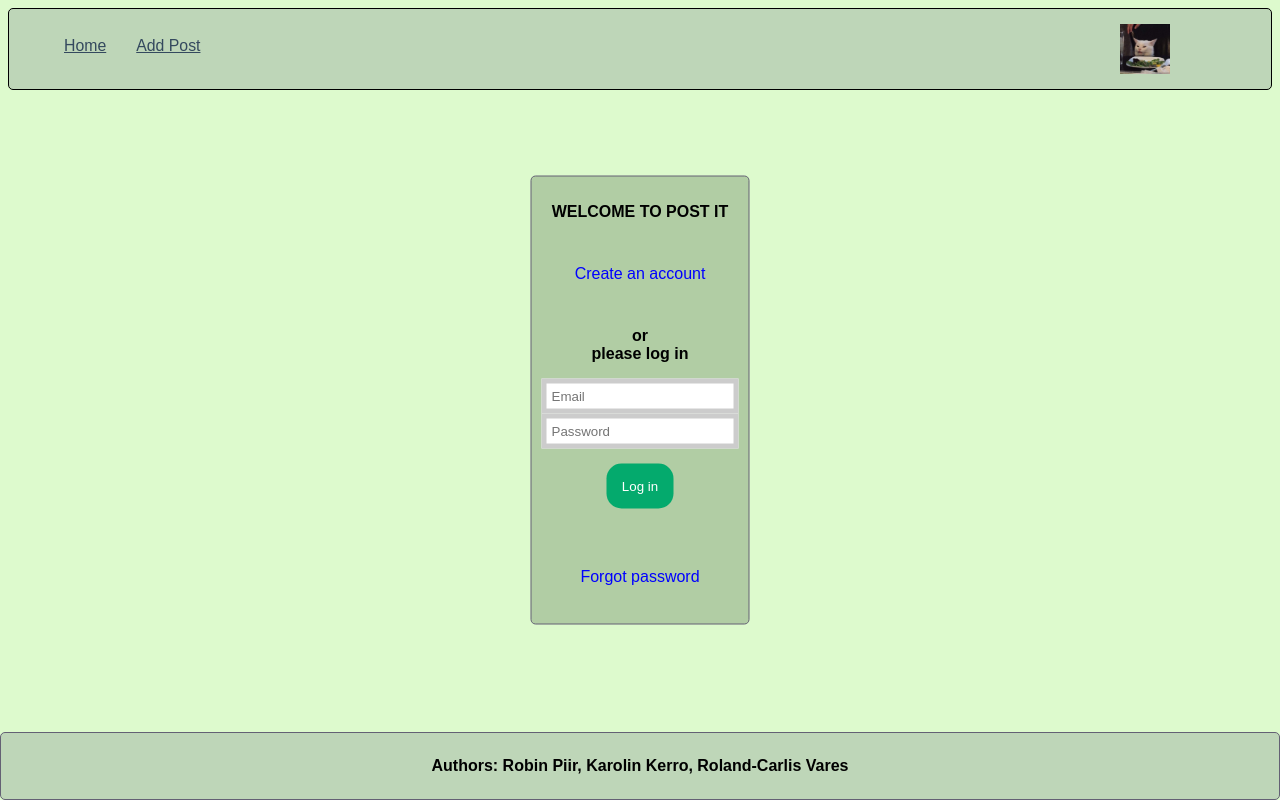
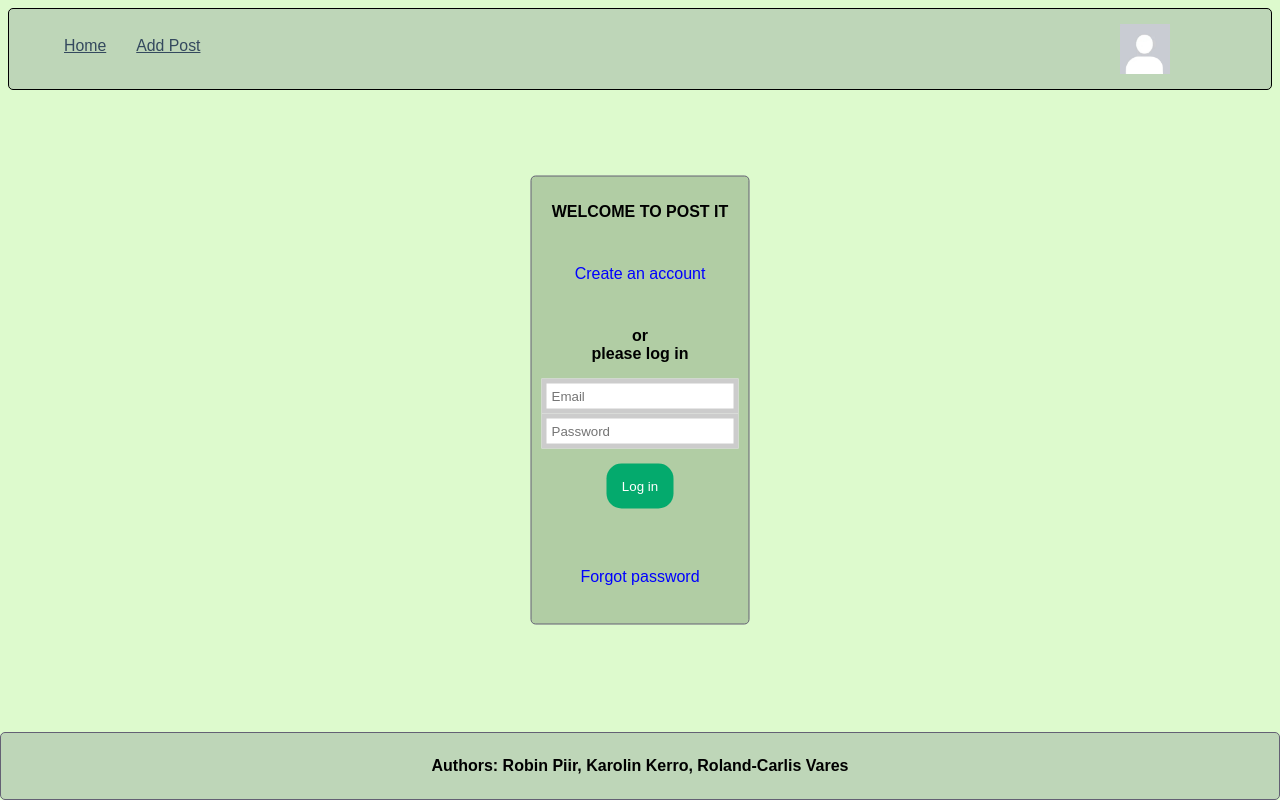
Before and after one commit to RobinPiir/WAD2023, a plain HTML site: page login.html in a window 1280 px wide. Drawn offline with Linux system fonts and the light colour scheme.

Commit message:
Added not logged in image

```diff
--- a/login.html
+++ b/login.html
@@ -14,7 +14,7 @@
         </ul>
         <div class="dropdown">
             <button onclick="toggleDropdown()" class="dropdown">
-                <img src="res/images/Vares.png" width="50" height="50" alt="My picture">
+                <img src="res/images/pfp.png" width="50" height="50" alt="My picture">
                 <div id="dropdown-menu" class="dropdown-content">
                     <a href="#">Not logged in</a>
                 </div>
```
Also changed, not shown: res/images/pfp.png (added).
